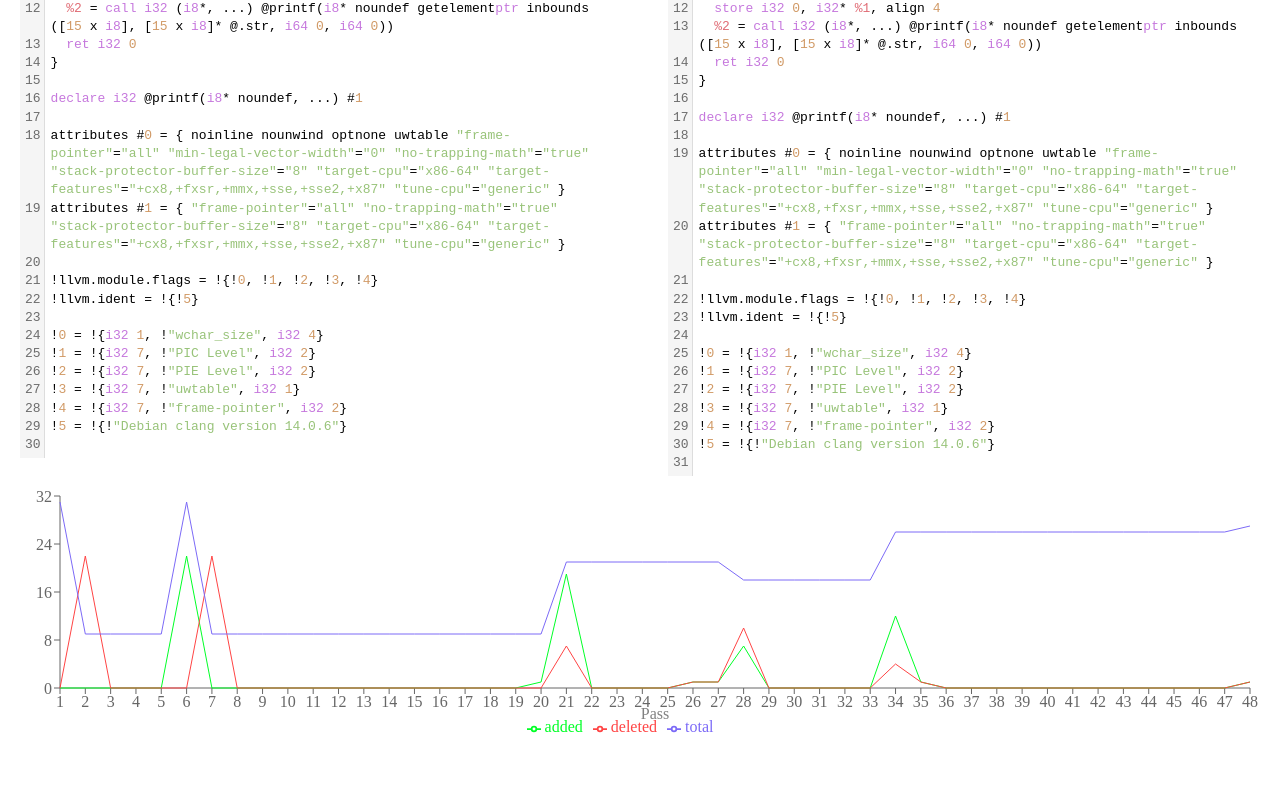
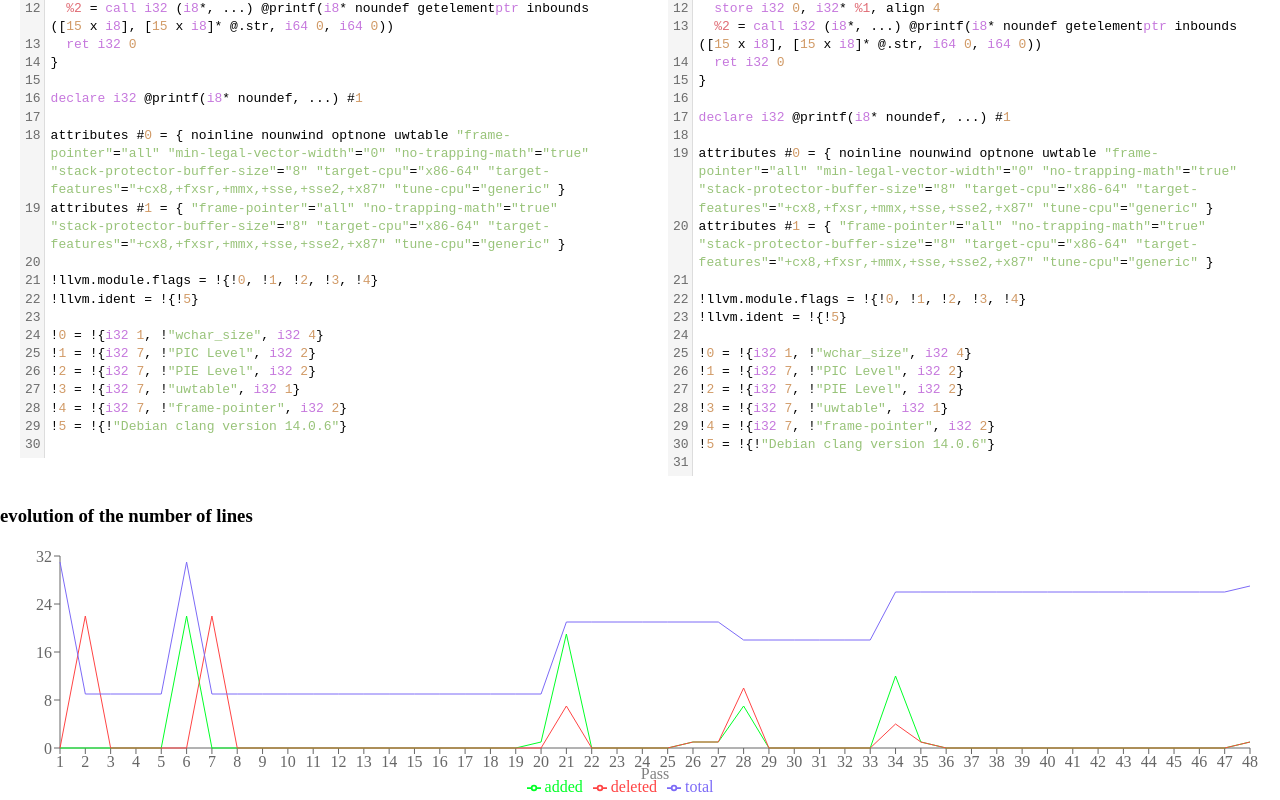
Before and after one commit to simeon-issanga/VerifCompil, a React (Vite) app in the folder site/: page / in a window 1280 px wide. Shown: the part 1106-1906 px from the top of the page. Before the commit the page ends 1846 px from the top, so only its background shows below. Built offline with nearby package versions, Linux system fonts and the light colour scheme.

Commit message:
ajout du titre au graphique

```diff
--- a/site/src/App.jsx
+++ b/site/src/App.jsx
@@ -567,6 +567,7 @@ export default function App() {
         added={t('added')}
         deleted={t('deleted')}
         total={t('total')}
+        title={t('graphTitle')}
       />
 
     </>
--- a/site/src/PassChart.jsx
+++ b/site/src/PassChart.jsx
@@ -1,7 +1,7 @@
 import React from 'react'
 import { LineChart, Line, XAxis, YAxis, Tooltip, Legend, ResponsiveContainer } from 'recharts'
 
-export default function PassChart({ listeDiffs, listePasses, diffAvecChangements, compterChangements, added, deleted, total }) {
+export default function PassChart({ listeDiffs, listePasses, diffAvecChangements, compterChangements, added, deleted, total, title }) {
 
     //data est un array d'objets, qui, pour chaque pass, donne le nombre total de ligne, le nombre de suppression / ajouts et le numéro du pass
     const data = listeDiffs.map((diff, i) => {
@@ -16,6 +16,8 @@ export default function PassChart({ listeDiffs, listePasses, diffAvecChangements
     })
 
     return (
+        <>
+            <h3>{title}</h3>
             <ResponsiveContainer width="100%" height={250}>
                 <LineChart data={data} margin={{ top: 10, right: 30, left: 0, bottom: 0 }}>
                     <XAxis dataKey="pass" label={{ value: 'Pass', position: 'insideBottom', offset: -1 }} />
@@ -27,5 +29,6 @@ export default function PassChart({ listeDiffs, listePasses, diffAvecChangements
                     <Line type="linear" dataKey="nbLignes" stroke="#7c6af7" dot={false} name={total} />
                 </LineChart>
             </ResponsiveContainer>
+        </>
     )
 }
--- a/site/src/i18n.js
+++ b/site/src/i18n.js
@@ -27,7 +27,8 @@ i18n
                     "lines":"lines",
                     "added": "added",
                     "deleted":"deleted",
-                    "total":"total"
+                    "total":"total",
+                    "graphTitle": "evolution of the number of lines"
                 }
             },
             fr: {
@@ -49,7 +50,8 @@ i18n
                     "lines":"lignes",
                     "added": "ajouts",
                     "deleted":"supprimées",
-                    "total":"total"
+                    "total":"total",
+                    "graphTitle":"evolution du nombre de lignes"
                 }
             },
             es: {
@@ -71,7 +73,8 @@ i18n
                     "lines":"lineas",
                     "added": "añadidas",
                     "deleted":"eliminadas",
-                    "total":"total"
+                    "total":"total",
+                    "graphTitle": "evolución del número de líneas"
                 }
             }
         }
```
Lines whose indentation alone changed are shown as unchanged.
